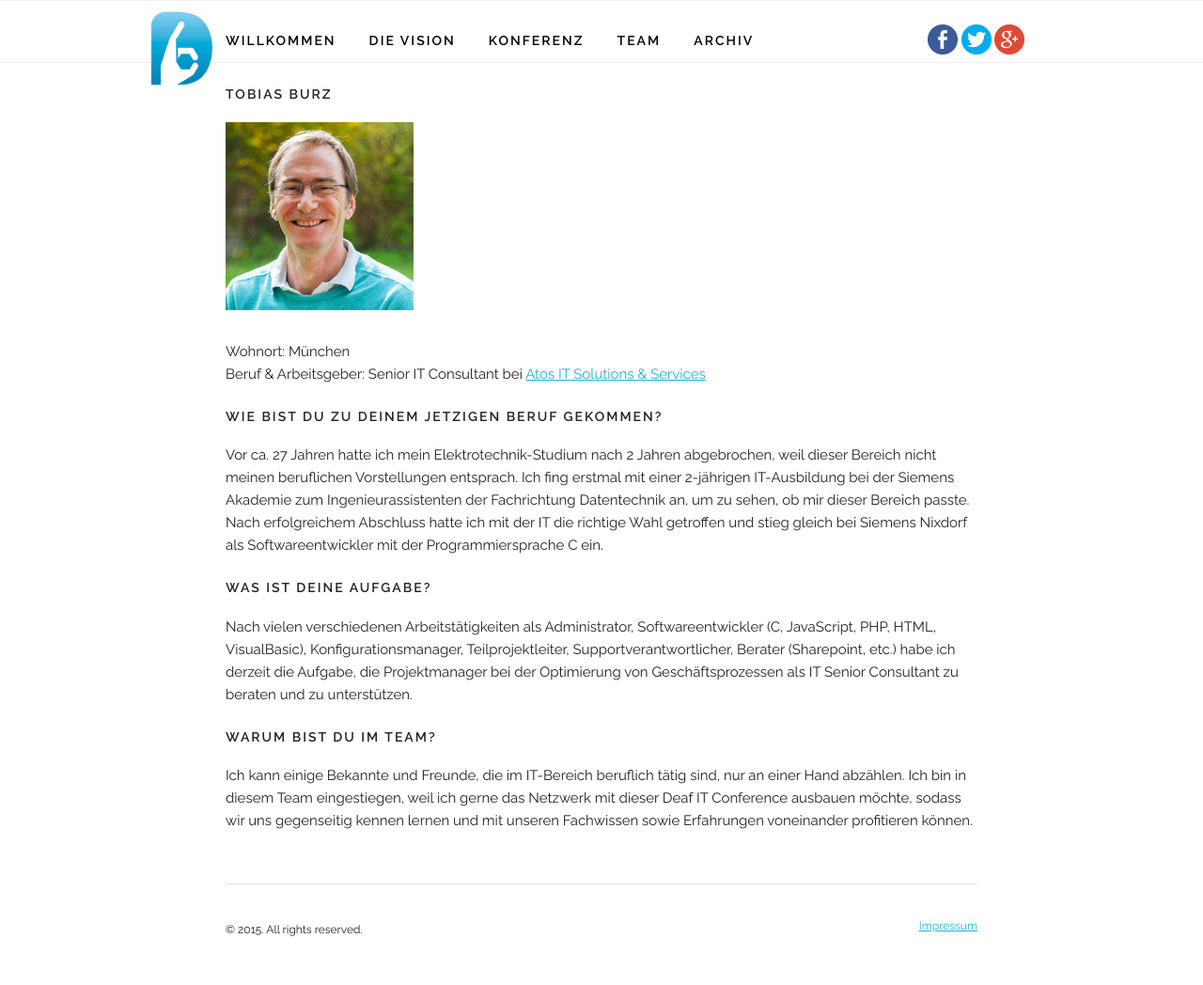
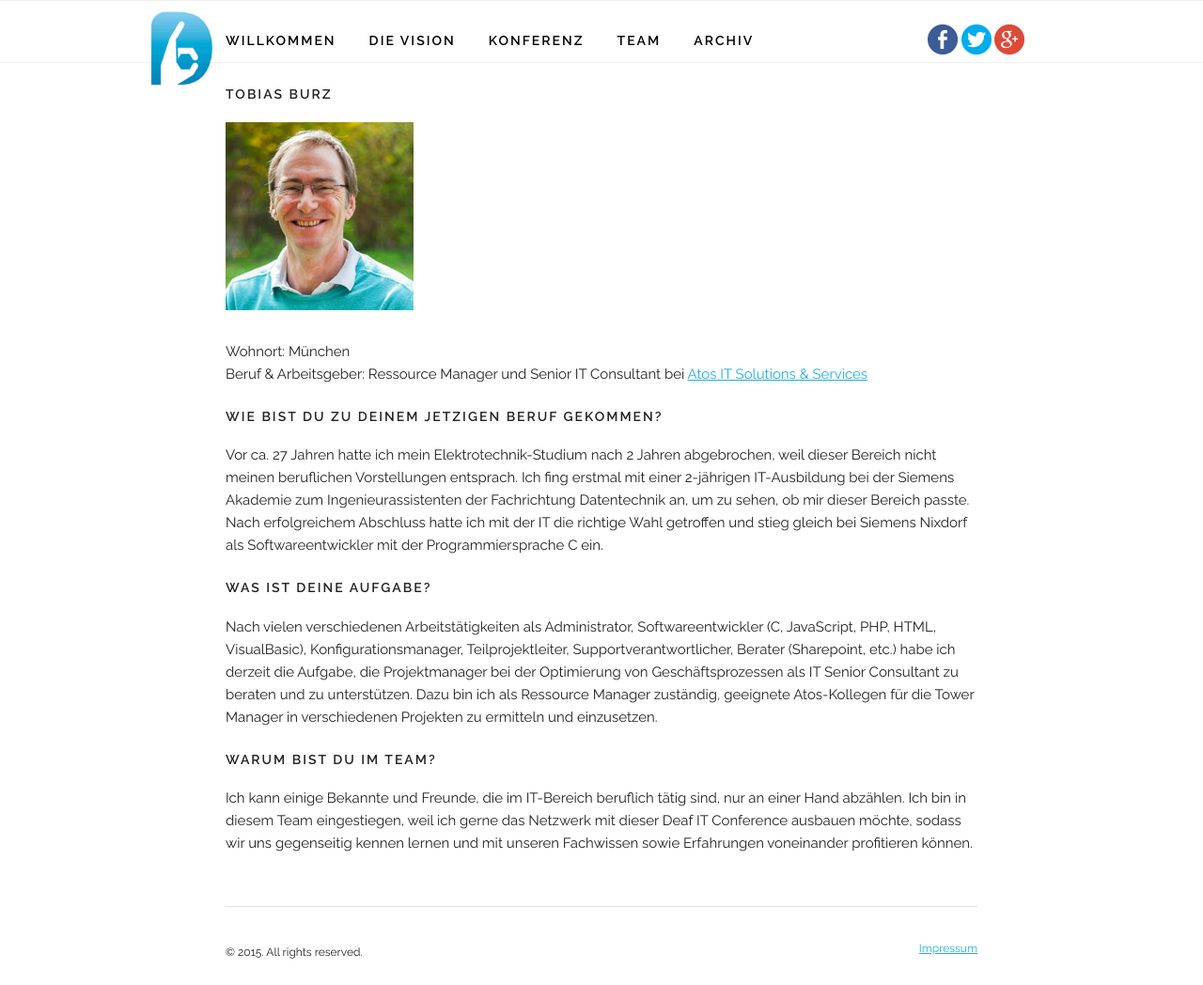
Before and after one commit to NickelPic/deafit.github.io, a Jekyll site: the page built from team/tobias-burz.md, in a window 1280 px wide and 1048 px high. Shown: the whole window at 94% size. Built offline with Jekyll 4.4.1, drawn with Linux system fonts in a browser that asks for light colours; nearby versions of some CDN libraries.

Commit message:
Update tobias-burz.md

```diff
--- a/team/tobias-burz.md
+++ b/team/tobias-burz.md
@@ -7,7 +7,7 @@ published: true
 ![Tobias Burz](/public/images/tobias_200px.jpg "Tobias Burz")
 
 Wohnort: München
-Beruf & Arbeitsgeber: Senior IT Consultant bei [Atos IT Solutions & Services](http://atos.net "Atos IT Solutions & Services")<br>
+Beruf & Arbeitsgeber: Ressource Manager und Senior IT Consultant bei [Atos IT Solutions & Services](http://atos.net "Atos IT Solutions & Services")<br>
 
 ## Wie bist du zu deinem jetzigen Beruf gekommen?
 
@@ -16,6 +16,7 @@ Vor ca. 27 Jahren hatte ich mein Elektrotechnik-Studium nach 2 Jahren abgebroche
 ## Was ist deine Aufgabe?
 
 Nach vielen verschiedenen Arbeitstätigkeiten als Administrator, Softwareentwickler (C, JavaScript, PHP, HTML, VisualBasic), Konfigurationsmanager, Teilprojektleiter, Supportverantwortlicher, Berater (Sharepoint, etc.) habe ich derzeit die Aufgabe, die Projektmanager bei der Optimierung von Geschäftsprozessen als IT Senior Consultant zu beraten und zu unterstützen.
+Dazu bin ich als Ressource Manager zuständig, geeignete Atos-Kollegen für die Tower Manager in verschiedenen Projekten zu ermitteln und einzusetzen.
 
 ## Warum bist du im Team?
 
```
